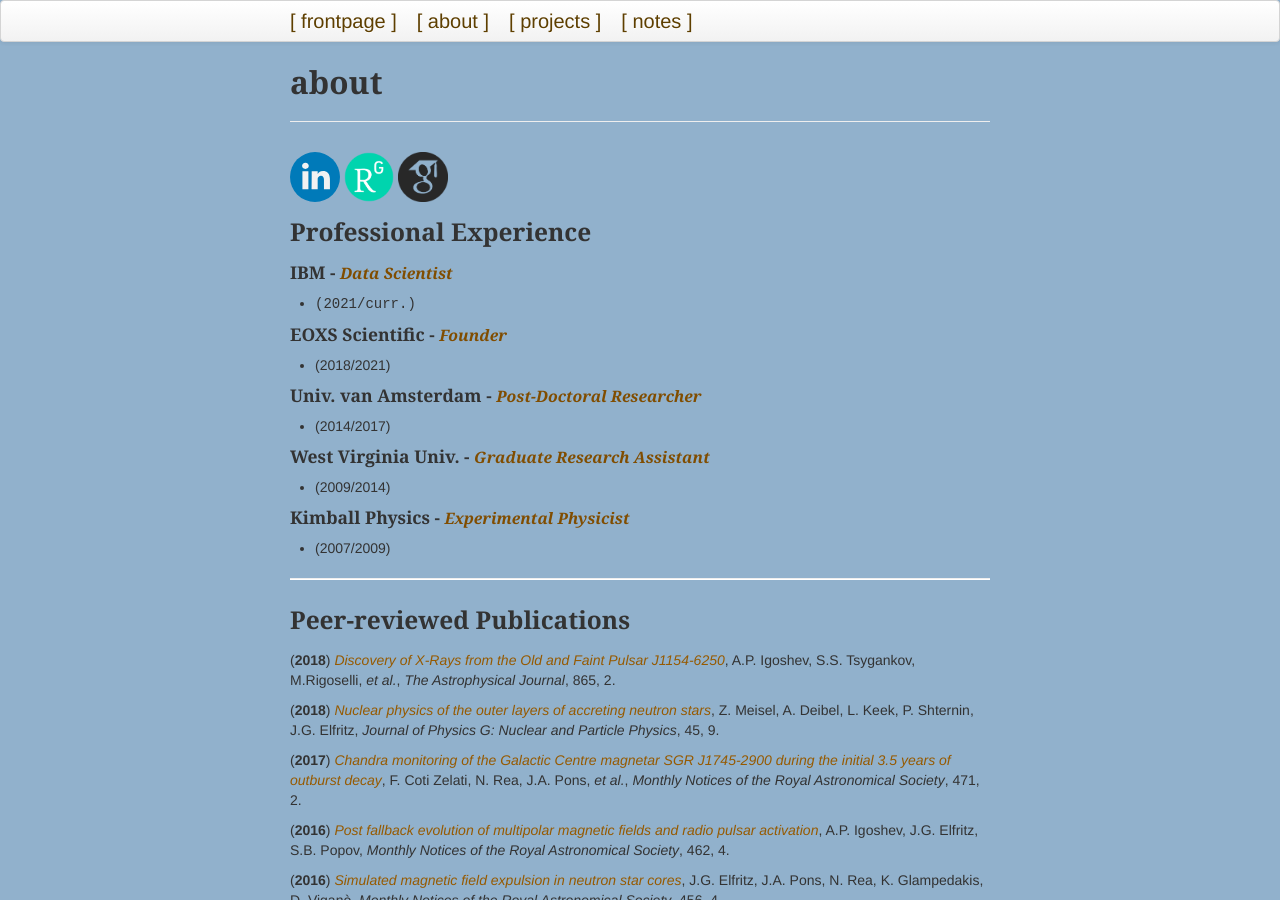
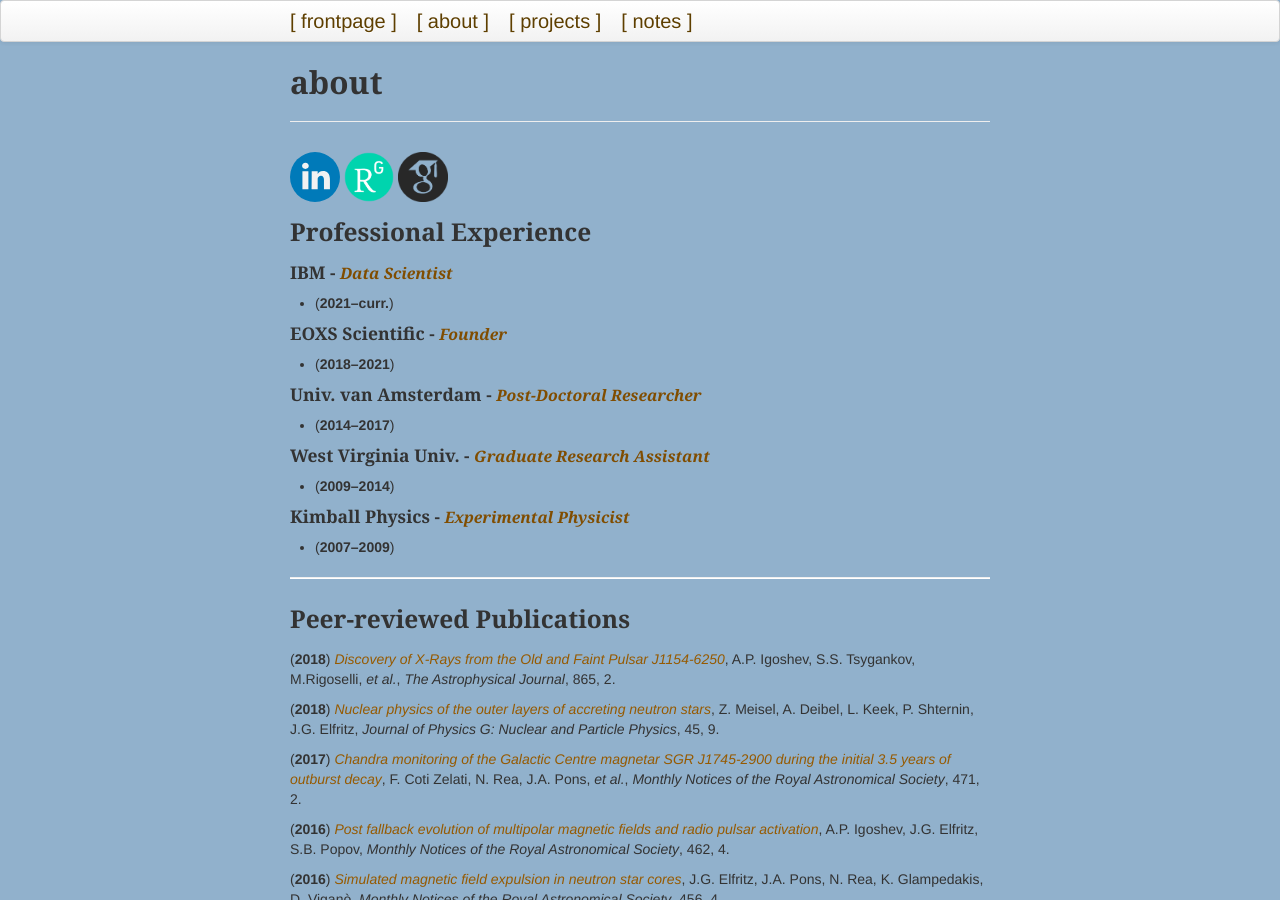
Before and after one commit to justinelfritz/justinelfritz.github.io, a Jekyll site: the page built from pages/about.md, in a window 1280 px wide and 900 px high. Built offline with Jekyll 4.4.1, drawn with Linux system fonts in a browser that asks for light colours.

Commit message:
more font testing in ABOUT

```diff
--- a/pages/about.md
+++ b/pages/about.md
@@ -9,19 +9,19 @@ description: general synopsis and motivation
 ### Professional Experience
 
 #### IBM - <span style="font-size:0.9em; font-style:italic; color:#804d00">Data Scientist</span>
-+ <span style="font-family:'Courier New'">(2021/curr.)</span>
++ (**2021--curr.**)
 
 #### EOXS Scientific - <span style="font-size:0.9em; font-style:italic; color:#804d00">Founder</span>
-+ (2018/2021)
++ (**2018--2021**)
 
 #### Univ. van Amsterdam - <span style="font-size:0.9em; color:#804d00; font-style:italic">Post-Doctoral Researcher</span>
-+ (2014/2017)
++ (**2014--2017**)
 
 #### West Virginia Univ. - <span style="font-size:0.9em; color:#804d00; font-style:italic">Graduate Research Assistant</span>
-+ (2009/2014)
++ (**2009--2014**)
 
 #### Kimball Physics - <span style="font-size:0.9em; color:#804d00; font-style:italic">Experimental Physicist</span>
-+ (2007/2009)
++ (**2007--2009**)
 
 ---
 
```
